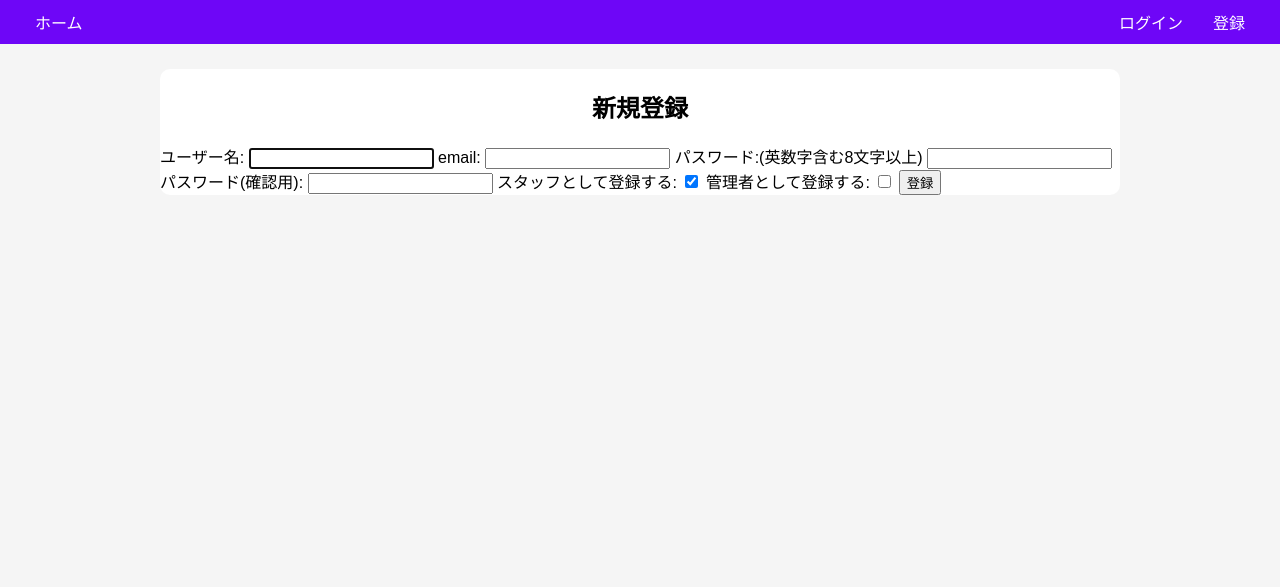
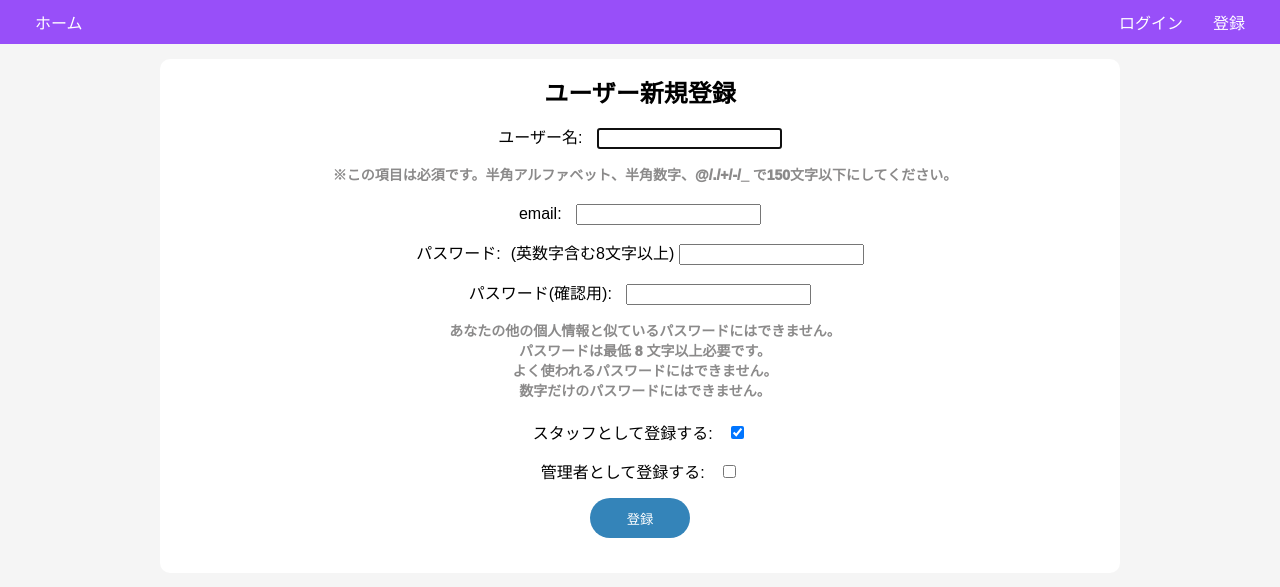
Before and after one commit to yuki-nishizawa/equipment-management-C, a Django app: page /register/ in a window 1280 px wide. Shown: the top 587 px of the page. Run offline with Django 4.2, Linux system fonts and the light colour scheme.

Commit message:
ユーザー登録画面
動作確認済・小池さん対応分

```diff
--- a/static/css/style.css
+++ b/static/css/style.css
@@ -1,3 +1,23 @@
+
+/********************************************
+ リセット用
+*********************************************/
+* {
+  box-sizing: border-box;
+}
+html,
+body,
+ul,
+li,
+h1,
+h2,
+p,
+div {
+  margin: 0;
+  list-style: none;
+  padding: 0;
+}
+
 /* 全体レイアウト */
 body {
   font-family: Arial, sans-serif; /* フォントをArialに設定し、Arialがない場合は他のsans-serif系のフォントを使用 */
@@ -8,7 +28,7 @@ body {
 }
 
 header {
-  background-color: #6e06f7; /* ヘッダーの背景色をダークグレーに設定 */
+  background-color: #984ff9; /* ヘッダーの背景色をダークグレーに設定 */
   padding: 10px 0; /* ヘッダーの上下の内側余白を10pxに設定 */
 }
 
@@ -41,13 +61,17 @@ header {
 .main {  /* ここにはメインコンテンツのスタイルを追加します */
   background-color: white; /* 背景色を白に設定 */
   width: 75%; /* 幅を75%に設定 */
-  margin: 25px  auto; /* 外側の余白を自動で設定し、中央揃えに */
-  padding: 0; /* 内側の余白をゼロに設定 */
+  margin: 15px  auto; /* 外側の余白を自動で設定し、中央揃えに */
+  padding: 15px; /* 内側の余白をゼロに設定 */
   display: flex; /* フレックスボックスを使用して子要素を配置 */
   flex-direction: column; /* 子要素を縦方向に並べる */
   justify-content: center; /* 子要素を垂直方向に中央揃え */
   align-items: center; /* 子要素を水平方向に中央揃え */
   border-radius: 10px; /* 四つ角を10px丸く仕上げる */
+}
+
+.title {
+  margin-bottom: 15px;
 }
 
 /* 西澤追加：いろいろ編集しちゃってください！！*/
@@ -56,10 +80,21 @@ header {
 }
 
 .field {
-  text-align: left; /* テキストを左揃えに変更 */
-  display: flex; /* フレックスボックスで横並びに */
-  align-items: center; /* ラベルと入力欄を上下中央に揃える */
+  text-align: center;
+  display: auto;
   margin-bottom: 15px;
+}
+
+.field-error{
+  text-align: center;
+  display: auto;
+  margin-top: 20px;
+  margin-bottom: 15px;
+  padding: 10px;
+  font-weight: 600;
+  color: whitesmoke;
+  background-color: red;
+  border-radius: 15px;
 }
 
 .field label {
@@ -75,12 +110,14 @@ header {
 .button-container {
   display: flex;
   justify-content: center;
+  width: 100%;
+  margin-bottom: 20px;
 }
 
 .button {
-  width: 70px; /* ボタンの幅 */
+  width: 100px; /* ボタンの幅 */
   height: 40px; /* ボタンの高さ */
-  border-radius: 5px; /* ボタンの角丸 */
+  border-radius: 50px; /* ボタンの角丸 */
   background-color: #3484b9; /* ボタンの背景色 */
   text-align: center; /* テキストを中央揃え */
   border-width: 0px; /* ボーダーなし */
@@ -92,15 +129,12 @@ header {
   background-color: #005CC8; /* マウスオーバー時の背景色 */
 }
 
-.form-design {
-  width: 200px;
-}
-
 /*表示させる画像の調整・8/21西澤追加*/
 .image {
   max-width: auto; /* 例えば300pxに制限する */
   height: 300px;
 }
+
 /*画像がないときに表示させる部分・8/21西澤追加*/
 .no-image {
   width: 300px;
@@ -113,3 +147,17 @@ header {
   color: #666;
   background-color: #f8f8f8;
 }
+
+/* ［※この項目は必須です。］ */
+.field-info {
+  text-align: center;
+  margin-left: 10px;
+  font-size: 14px;
+  font-weight:1000;
+  color: rgb(139, 138, 138);
+  margin-bottom: 20px;
+}
+
+.field-info:first-of-type {
+  margin-bottom: 5px; /* 最初のフィールド説明の下に少し余白を追加 */
+}
--- a/templates/users/sign_up.html
+++ b/templates/users/sign_up.html
@@ -5,19 +5,20 @@
 {% block content %}
 
 <!--新規登録ページ-->
-<h2>新規登録</h2>
+<div class="title">
+    <h2>ユーザー新規登録</h2>
+</div>
 
 <form method="post">
     {% csrf_token %}
     {% if form.errors %}
-
-      <p><font color=red>入力にエラーがあります。もう一度ご確認ください。</font></p>
+        <div class="field-error">
+            <p>入力にエラーがあります。もう一度ご確認ください。</p>
             {{ form.non_field_errors }}
+        </div>
     {% endif %}
 
-
-      {{ form.username.label_tag }}
-      {{ form.username }}
+    <div class="field">
         {% if form.username.errors %}
         <ul class="errorlist">
             {% for error in form.username.errors %}
@@ -25,9 +26,15 @@
             {% endfor %}
         </ul>
             {% endif %}
+        {{ form.username.label_tag }}
+        {{ form.username }}
+    </div>
 
-      {{ form.email.label_tag  }}
-      {{ form.email }}
+    <div class="field-info">
+        <p>※この項目は必須です。半角アルファベット、半角数字、@/./+/-/_ で150文字以下にしてください。</p>
+    </div>
+
+    <div class="field">
         {% if form.email.errors %}
         <ul class="errorlist">
         {% for error in form.email.errors %}
@@ -35,10 +42,11 @@
             {% endfor %}
         </ul>
         {% endif %}
+        {{ form.email.label_tag }}
+        {{ form.email }}
+    </div>
 
-
-      {{ form.password1.label_tag  }}<a>(英数字含む8文字以上)</a>
-      {{ form.password1 }}
+    <div class="field">
         {% if form.password1.errors %}
         <ul class="errorlist">
             {% for error in form.password1.errors %}
@@ -46,10 +54,11 @@
             {% endfor %}
         </ul>
         {% endif %}
+        {{ form.password1.label_tag }}<a>(英数字含む8文字以上)</a>
+        {{ form.password1 }}
+    </div>
 
-
-      {{ form.password2.label_tag  }}
-      {{ form.password2 }}
+    <div class="field">
         {% if form.password2.errors %}
         <ul class="errorlist">
             {% for error in form.password2.errors %}
@@ -57,15 +66,31 @@
             {% endfor %}
         </ul>
         {% endif %}
+        {{ form.password2.label_tag }}
+        {{ form.password2 }}
+    </div>
 
-      {{ form.is_staff.label_tag  }}
+    <div class="field-info">
+        <p>あなたの他の個人情報と似ているパスワードにはできません。
+            <br>パスワードは最低 8 文字以上必要です。
+            <br>よく使われるパスワードにはできません。
+            <br>数字だけのパスワードにはできません。
+        </p>
+    </div>
+
+    <div class="field">
+        {{ form.is_staff.label_tag }}
         {{ form.is_staff }}
+    </div>
 
-      {{ form.is_admin.label_tag  }}
+    <div class="field">
+        {{ form.is_admin.label_tag }}
         {{ form.is_admin }}
+    </div>
 
-      <input type="submit" value="登録">
+    <div class="button-container">
+        <input type="submit" value="登録" class="button">
+    </div>
 
 </form>
-
 {% endblock content %}
```
Lines whose indentation alone changed are shown as unchanged.
